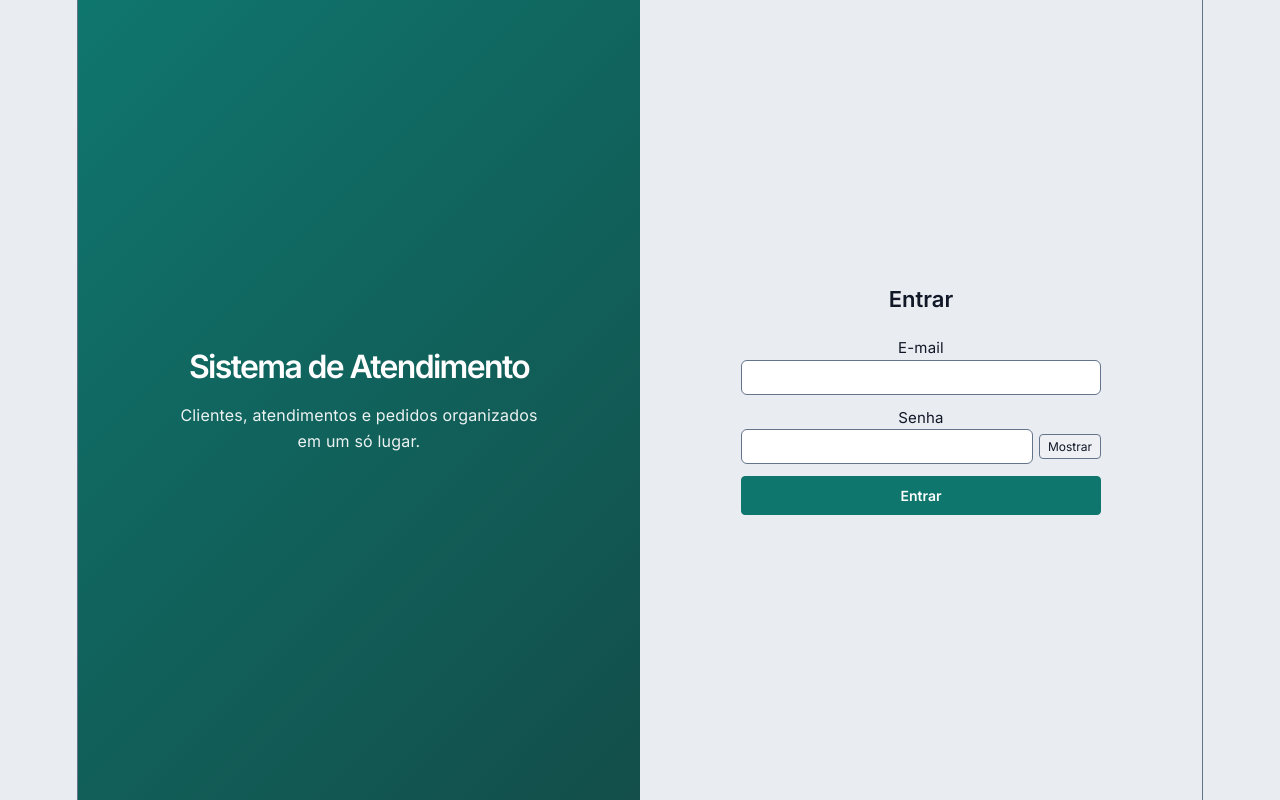
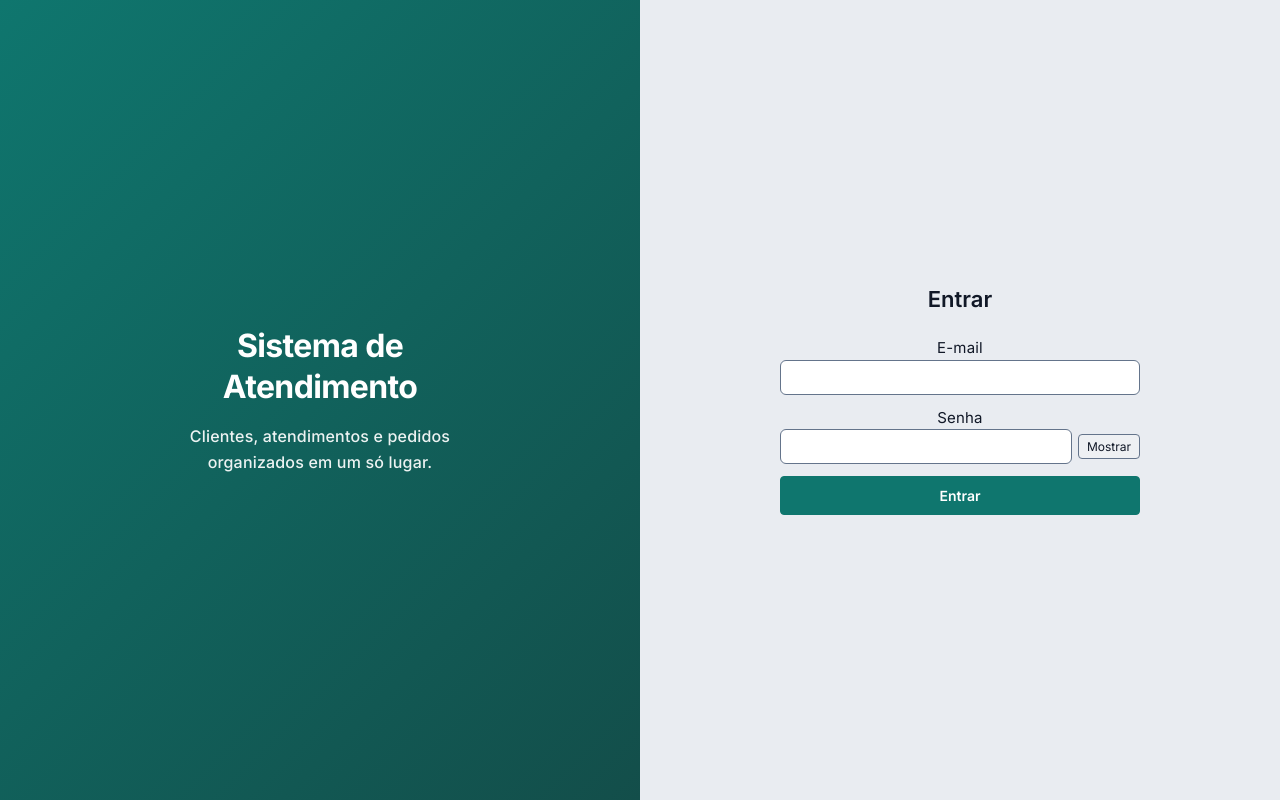
Before and after one commit to LeonardoDonizetti/Sistema-automatico-Controle-empresarial-e-Agente-de-IA, a React (Vite) app in the folder frontend/: page / in a window 1280 px wide. Built offline with nearby package versions, Linux system fonts and the light colour scheme; no server answers.

Commit message:
torna a tela de login tela cheia (100vw/100vh) e da tratamento tipografico diferenciado ao titulo/subtitulo

```diff
--- a/frontend/src/styles/paginas.css
+++ b/frontend/src/styles/paginas.css
@@ -447,10 +447,18 @@ textarea:focus {
     background-color: #f59e0b;
 }
 
+/* position: fixed + inset: 0 tira o login do fluxo do #root (que trava
+   largura em 1126px pro resto do sistema, ver index.css) e cobre a
+   viewport inteira por cima - assim só o login fica tela cheia, sem
+   mexer no layout das outras telas. */
 .login-page {
+    position: fixed;
+    inset: 0;
+    z-index: 1;
     min-height: 100vh;
     display: flex;
     flex-wrap: wrap;
+    overflow-y: auto;
 }
 
 /* Usa o par de botão primário (não --tema-marca direto, que no tema
@@ -475,6 +483,8 @@ textarea:focus {
 .login-painel-titulo {
     color: #ffffff;
     font-size: 32px;
+    font-weight: 700;
+    letter-spacing: -0.02em;
     line-height: 1.3;
     margin: 0 0 16px;
 }
@@ -483,6 +493,7 @@ textarea:focus {
     color: #ffffff;
     opacity: 0.92;
     font-size: 16px;
+    font-weight: 500;
     line-height: 1.6;
     margin: 0;
 }
@@ -494,6 +505,10 @@ textarea:focus {
     justify-content: center;
     padding: 48px 24px;
     box-sizing: border-box;
+    /* Opaco de propósito: sem isso, a borda do #root (que continua lá por
+       baixo, só não faz mais parte do fluxo por causa do position: fixed
+       no .login-page) aparece por transparência nesta faixa. */
+    background-color: var(--tema-bg);
 }
 
 .login-container {
```
